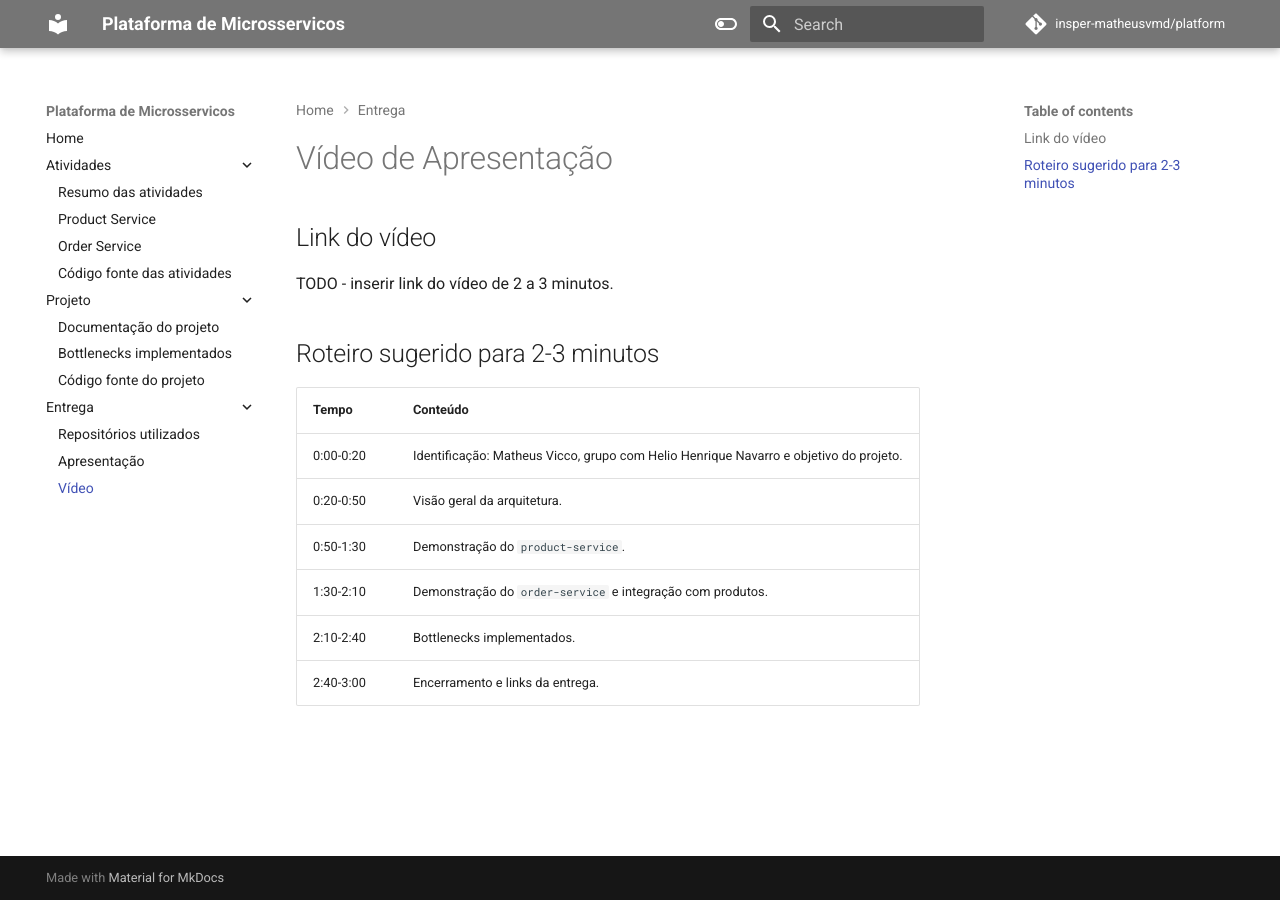
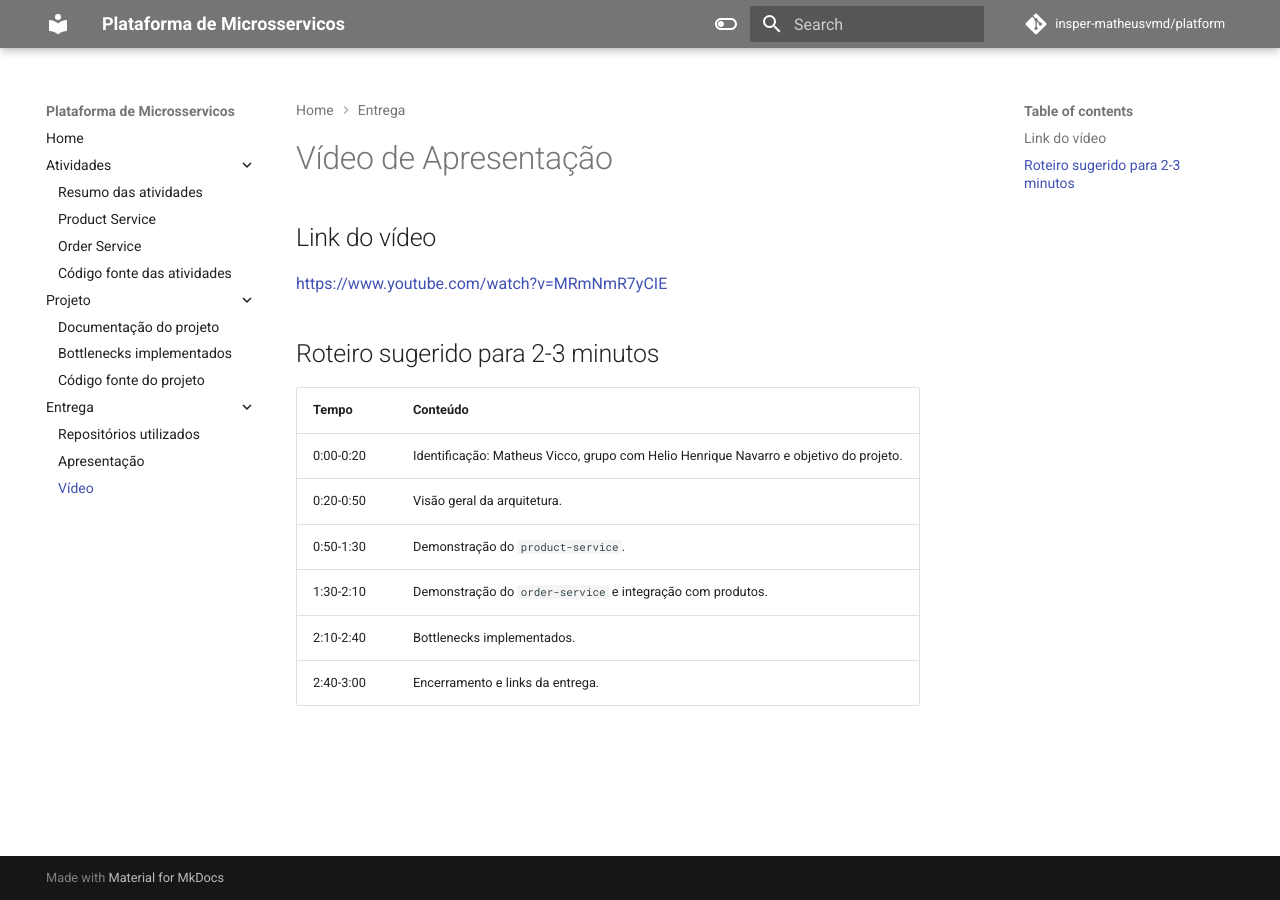
Before and after one commit to insper-matheusvmd/platform, an MkDocs documentation site: the page built from docs/entrega/video.md, in a window 1280 px wide. Built offline with MkDocs 1.6.1 and Material for MkDocs 9.7.7, drawn with Linux system fonts in a browser that asks for light colours; comment, search, counter and statistics services are not loaded.

Commit message:
video no mkdocs

```diff
--- a/docs/entrega/video.md
+++ b/docs/entrega/video.md
@@ -2,7 +2,7 @@
 
 ## Link do vídeo
 
-TODO - inserir link do vídeo de 2 a 3 minutos.
+[https://www.youtube.com/watch?v=MRmNmR7yCIE](https://www.youtube.com/watch?v=MRmNmR7yCIE)
 
 ## Roteiro sugerido para 2-3 minutos
 
```
